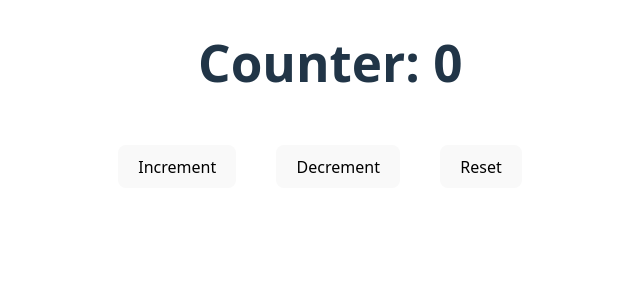
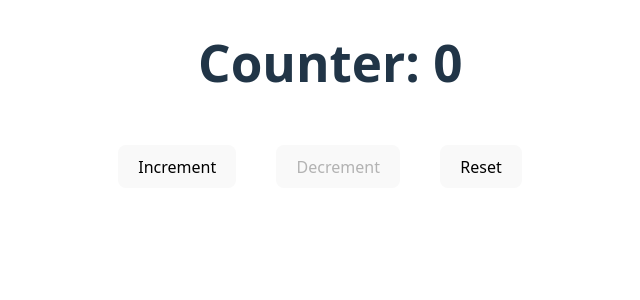
Before and after one commit to NebiyuCS50/react-tryouts, a React (Vite) app: page / in a window 1280 px wide. Shown: the top 300 px of the page, without its empty margins (320-960 px from the left). Built offline with nearby package versions, Linux system fonts and the light colour scheme.

Commit message:
try react

```diff
--- a/src/Conditional.jsx
+++ b/src/Conditional.jsx
@@ -6,7 +6,9 @@ function Counter() {
     setCount(count + 1);
   }
   function decrement() {
-    setCount(count - 1);
+    if (count > 0) {
+      setCount(count - 1);
+    }
   }
   function reset() {
     setCount(0);
@@ -15,7 +17,9 @@ function Counter() {
     <div>
       <h1>Counter: {count}</h1>
       <button onClick={increment}>Increment</button>
-      <button onClick={decrement}>Decrement</button>
+      <button onClick={decrement} disabled={count <= 0}>
+        Decrement
+      </button>
       <button onClick={reset}>Reset</button>
     </div>
   );
```
